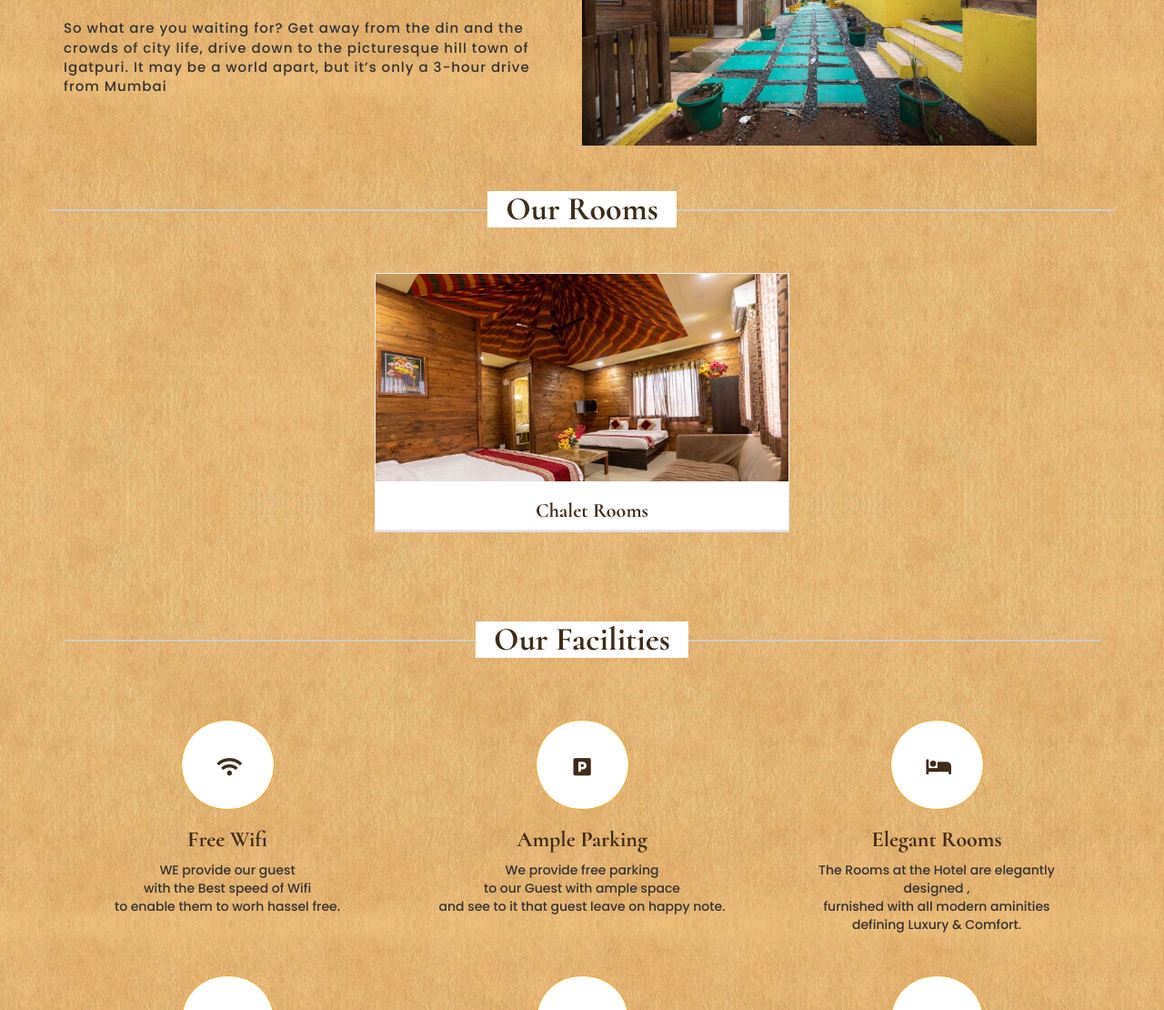
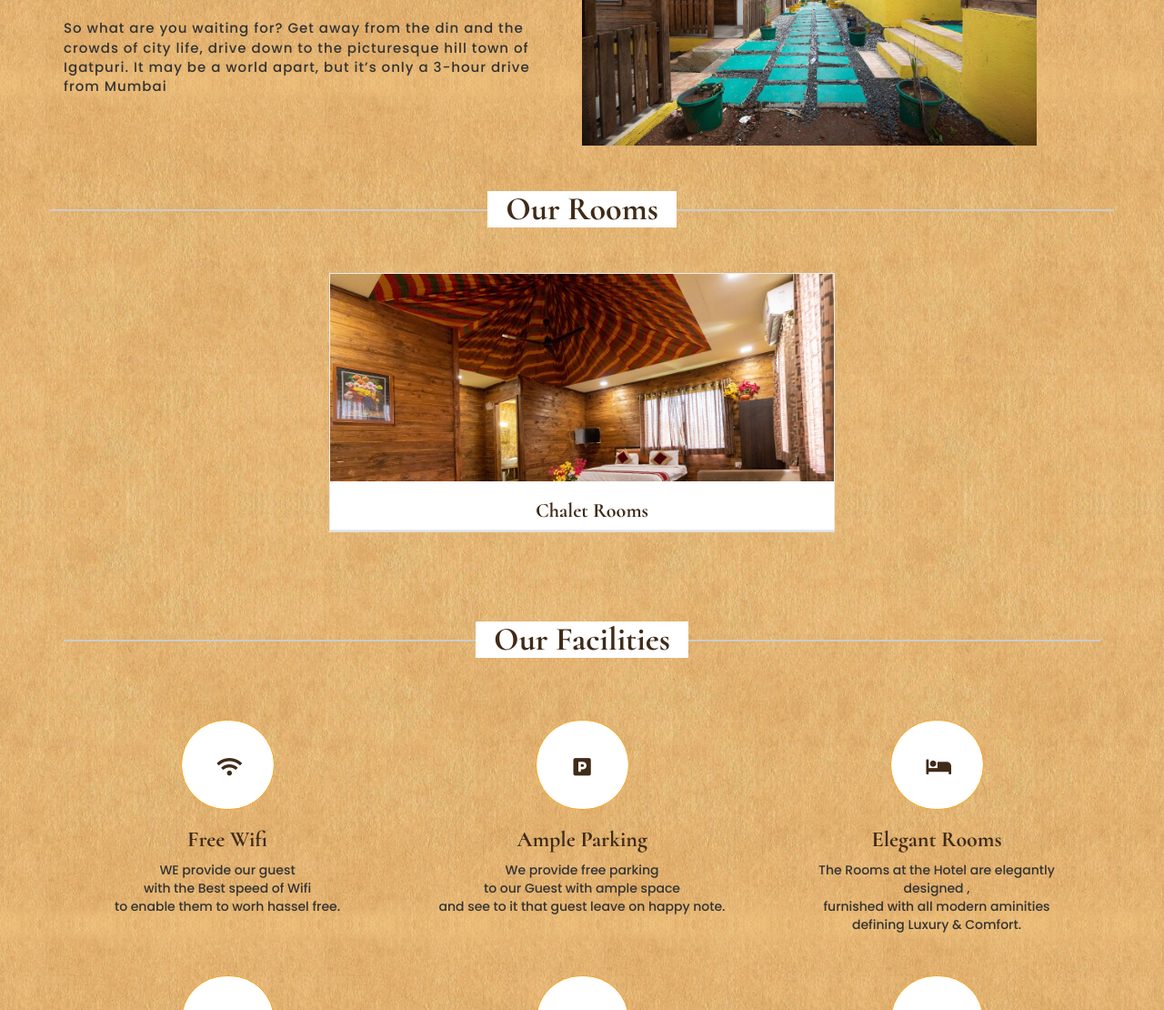
Before and after one commit to hospitalityminds/beverly-hills, a plain HTML site: page index.html in a window 1280 px wide. Shown: the part 834-1944 px from the top of the page at 91% size. Drawn offline with nearby package versions, Linux system fonts and the light colour scheme; some packages are replaced by stand-ins of ours.

Commit message:
Add files via upload

```diff
--- a/css/theme.css
+++ b/css/theme.css
@@ -950,7 +950,7 @@ footer a{
 }
 /* Room Thumbnails */
 .room-thumb {
-	width: 456px;
+	width: 556px;
 	height: 283px;
 	float: left;
 	overflow: hidden;
@@ -964,7 +964,7 @@ display: block;
 text-align: center;
 }
 .room-thumb .mask {
-	width: 456px;
+	width: 556px;
 	height: 381px;
 	position: absolute;
 	overflow: hidden;
```
